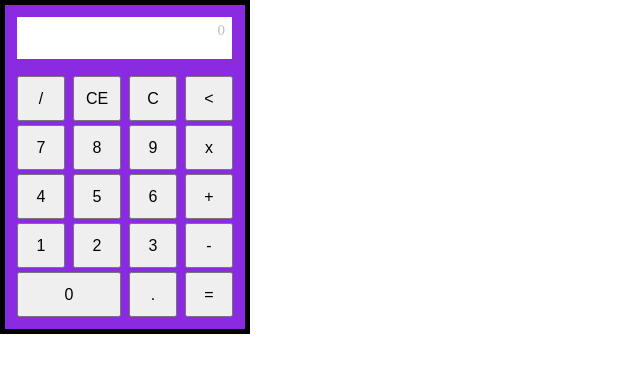
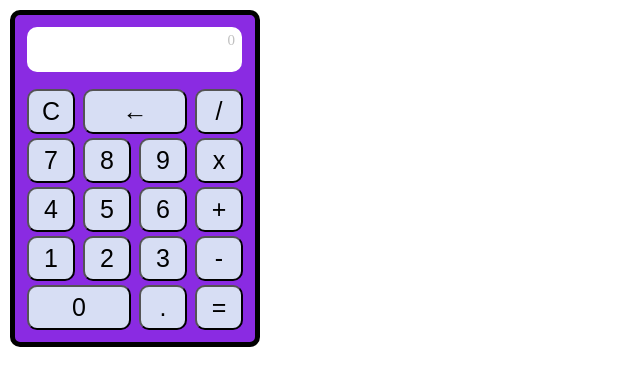
Before and after one commit to rodrigooliveirac/calc-JS, a plain HTML site: page index.html in a window 1280 px wide. Shown: the whole page, without its empty margins (0-640 px from the left). Drawn offline with Linux system fonts and the light colour scheme.

Commit message:
calculadora 1.1

```diff
--- a/index.html
+++ b/index.html
@@ -20,10 +20,9 @@
         </div>
 
         <div class="teclado">
+            <button onclick="cleanAll()" class="teclas">C</button>
+            <button onclick="backspace()" class="teclas backspace">←</button>
             <button onclick="operator(' / ')" class="teclas">/</button>
-            <button onclick="clean()" class="teclas">CE</button>
-            <button onclick="clean()" class="teclas">C</button>
-            <button onclick="backspace()" class="teclas"><</button>
         </div>
         <div class="teclado">
             <button onclick="number('7')" class="teclas">7</button>
--- a/script.js
+++ b/script.js
@@ -12,14 +12,13 @@ function operator(n) {
     atual.innerHTML = resultado + n;
 }
 
-function clean() {
+function cleanAll() {
     atual.innerHTML = "";
     conta.innerHTML = "";
 }
 
-function clean2() {
-    atual.innerHTML = eval(2+2/2);
-    console.log("Limpar tela")
+function clean() {
+
 }
 
 function backspace() {
--- a/style.css
+++ b/style.css
@@ -10,6 +10,8 @@
     padding: 10px;
     border: 5px solid #000;
     width: 250px;
+    border-radius: 10px;;
+    margin: 10px;
 
 }
 
@@ -17,9 +19,10 @@
     display: block;
     justify-content: flex-end;
     background-color: #ffffff;
+    border-radius: 10px;
     padding: 5px;
     width: 215px;
-    height: 42px;
+    height: 45px;
     margin: 2px 2px 15px 2px;
 }
 
@@ -35,6 +38,7 @@
     display: flex;
     justify-content: flex-end;
     margin-right: 2px;
+    font: 18px sans-serif;
 }
 
 .teclas {
@@ -42,9 +46,11 @@
     width: 48px;
     height: 45px;
     margin: 2px;
-    font: 1em sans-serif;
+    font: 25px sans-serif;
+    border-radius: 10px;
+    background-color: #e0f3f7e5;
 }
 
-.tecla0 {
+.tecla0, .backspace{
     width: 104px;
 }
```
Also changed, not shown: 1 other file.
